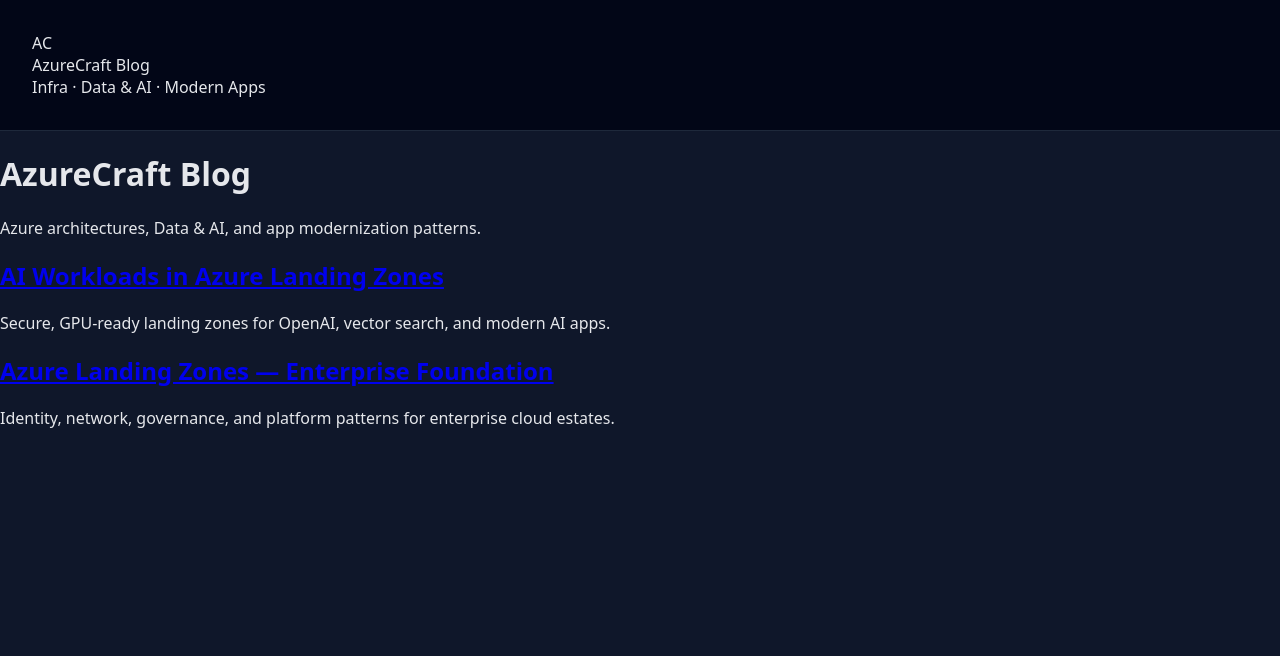
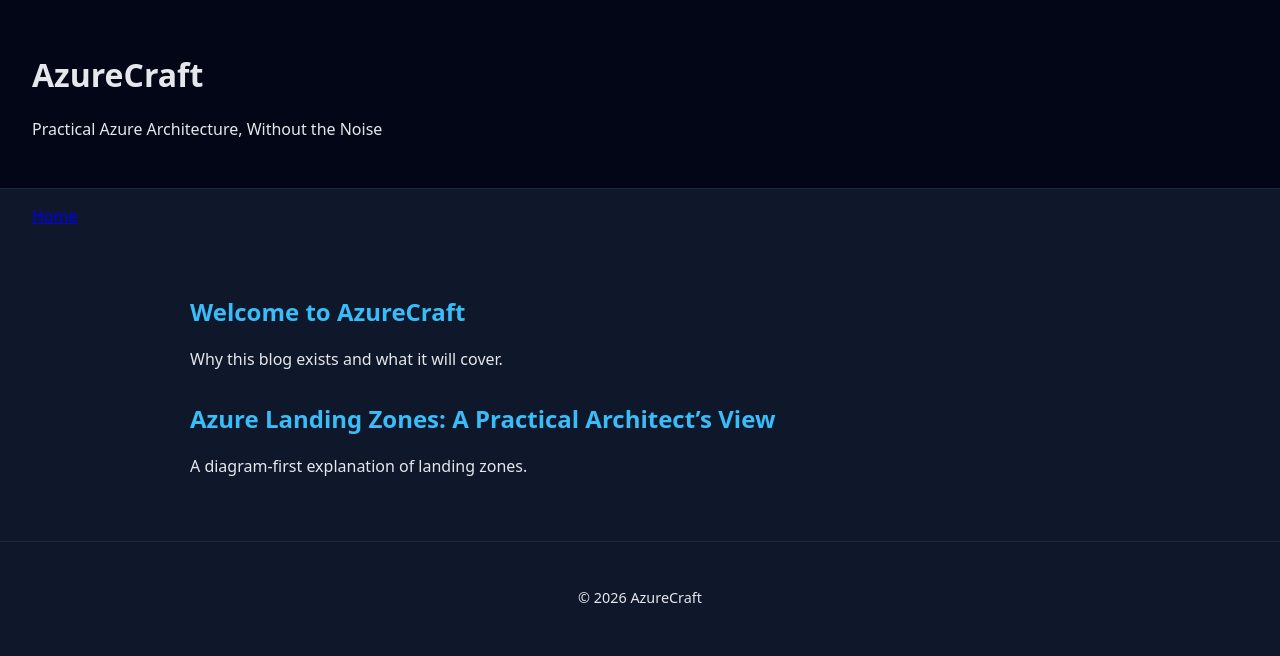
Before and after one commit to russmsft/azurecraft-blog, a website: page index.html in a window 1280 px wide. Drawn offline with Linux system fonts and the light colour scheme; files that its build step writes are made by us from their sources.

Commit message:
Update local changes

```diff
--- a/index.html
+++ b/index.html
@@ -1,41 +1,37 @@
 <!DOCTYPE html>
 <html lang="en">
 <head>
-  <meta charset="UTF-8">
-  <title>AzureCraft Blog – Home</title>
-  <link rel="stylesheet" href="styles.css">
+  <meta charset="UTF-8" />
+  <title>AzureCraft Blog</title>
+  <link rel="stylesheet" href="css/styles.css" />
 </head>
+<body>
 
-<body>
 <header>
-  <div class="nav">
-    <div class="brand">
-      <div class="brand-mark"><span>AC</span></div>
-      <div>
-        <div class="brand-text-title">AzureCraft Blog</div>
-        <div class="brand-text-sub">Infra · Data & AI · Modern Apps</div>
-      </div>
-    </div>
-  </div>
+  <h1>AzureCraft</h1>
+  <p>Practical Azure Architecture, Without the Noise</p>
 </header>
 
-<div class="shell">
-  <h1 class="page-title">AzureCraft Blog</h1>
-  <p class="page-subtitle">Azure architectures, Data & AI, and app modernization patterns.</p>
+<nav>
+  <a href="index.html">Home</a>
+</nav>
 
-  <div class="post-list">
+<main>
+  <article class="post-preview">
+    <h2><a href="post.html?post=post-1-welcome">Welcome to AzureCraft</a></h2>
+    <p>Why this blog exists and what it will cover.</p>
+  </article>
 
-    <div class="post-card">
-      <h2 class="post-title"><a href="ai-workloads-alz.html">AI Workloads in Azure Landing Zones</a></h2>
-      <p class="post-desc">Secure, GPU-ready landing zones for OpenAI, vector search, and modern AI apps.</p>
-    </div>
+  <article class="post-preview">
+    <h2><a href="post.html?post=post-2-landing-zone">Azure Landing Zones: A Practical Architect’s View</a></h2>
+    <p>A diagram‑first explanation of landing zones.</p>
+  </article>
+</main>
 
-    <div class="post-card">
-      <h2 class="post-title"><a href="azure-landing-zones.html">Azure Landing Zones — Enterprise Foundation</a></h2>
-      <p class="post-desc">Identity, network, governance, and platform patterns for enterprise cloud estates.</p>
-    </div>
+<footer>
+  <p>© 2026 AzureCraft</p>
+</footer>
 
-  </div>
-</div>
+<script src="js/main.js"></script>
 </body>
 </html>
```
